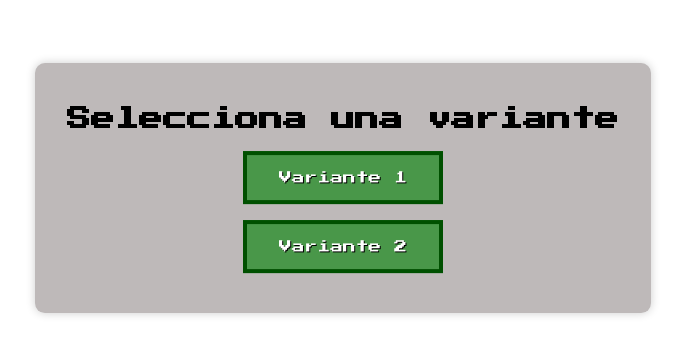
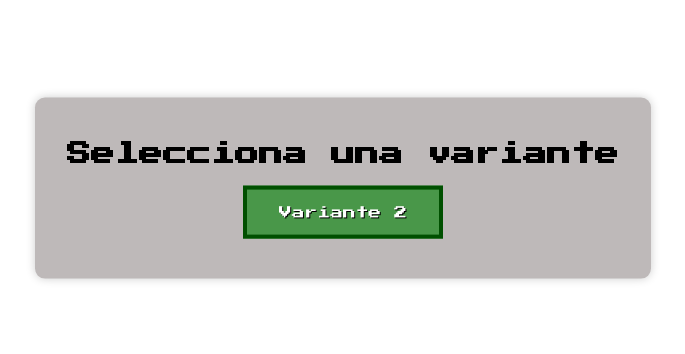
Before and after one commit to progrentis-dani/FEMicrotareaMapa1Vue2, a Vue app: page / in a window 1280 px wide. Shown: the part 212-566 px from the top of the page, without its empty margins (297-982 px from the left). Built offline with nearby package versions, Linux system fonts and the light colour scheme.

Commit message:
Add files via upload

```diff
--- a/src/App.vue
+++ b/src/App.vue
@@ -3,24 +3,24 @@
     <!-- Menú de selección -->
     <div v-if="!varianteSeleccionada" class="menu-centro">
       <h2>Selecciona una variante</h2>
-      <button v-on:click="iniciarVariante(1)">Variante 1</button>
+      <!--<button v-on:click="iniciarVariante(1)">Variante 1</button>-->
       <button v-on:click="iniciarVariante(2)">Variante 2</button>
     </div>
 
     <!-- Solo se muestra el juego si selecciona la variante 1 o 2 -->
-    <JuegoMapa1 v-if="varianteSeleccionada === 1" />
+    <!--<JuegoMapa1 v-if="varianteSeleccionada === 1" />-->
     <JuegoMapa2 v-if="varianteSeleccionada === 2" />
   </div>
 </template>
 
 <script>
-import JuegoMapa1 from './components/JuegoMapa1.vue'
+//import JuegoMapa1 from './components/JuegoMapa1.vue'
 import JuegoMapa2 from './components/JuegoMapa2.vue'
 
 export default {
   name: 'App',
   components: {
-    JuegoMapa1: JuegoMapa1,
+    //JuegoMapa1: JuegoMapa1,
     JuegoMapa2: JuegoMapa2
   },
   data: function () {
```
